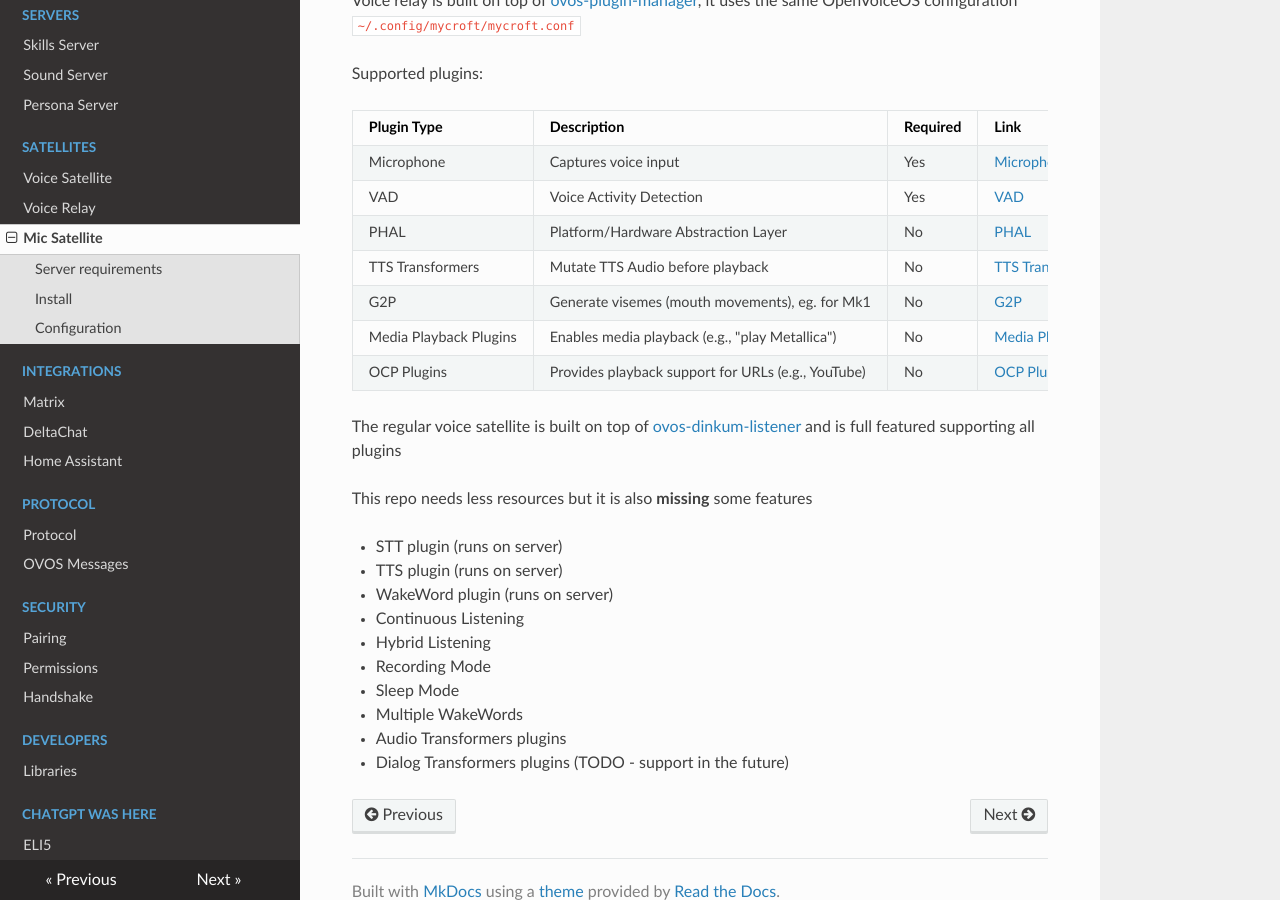
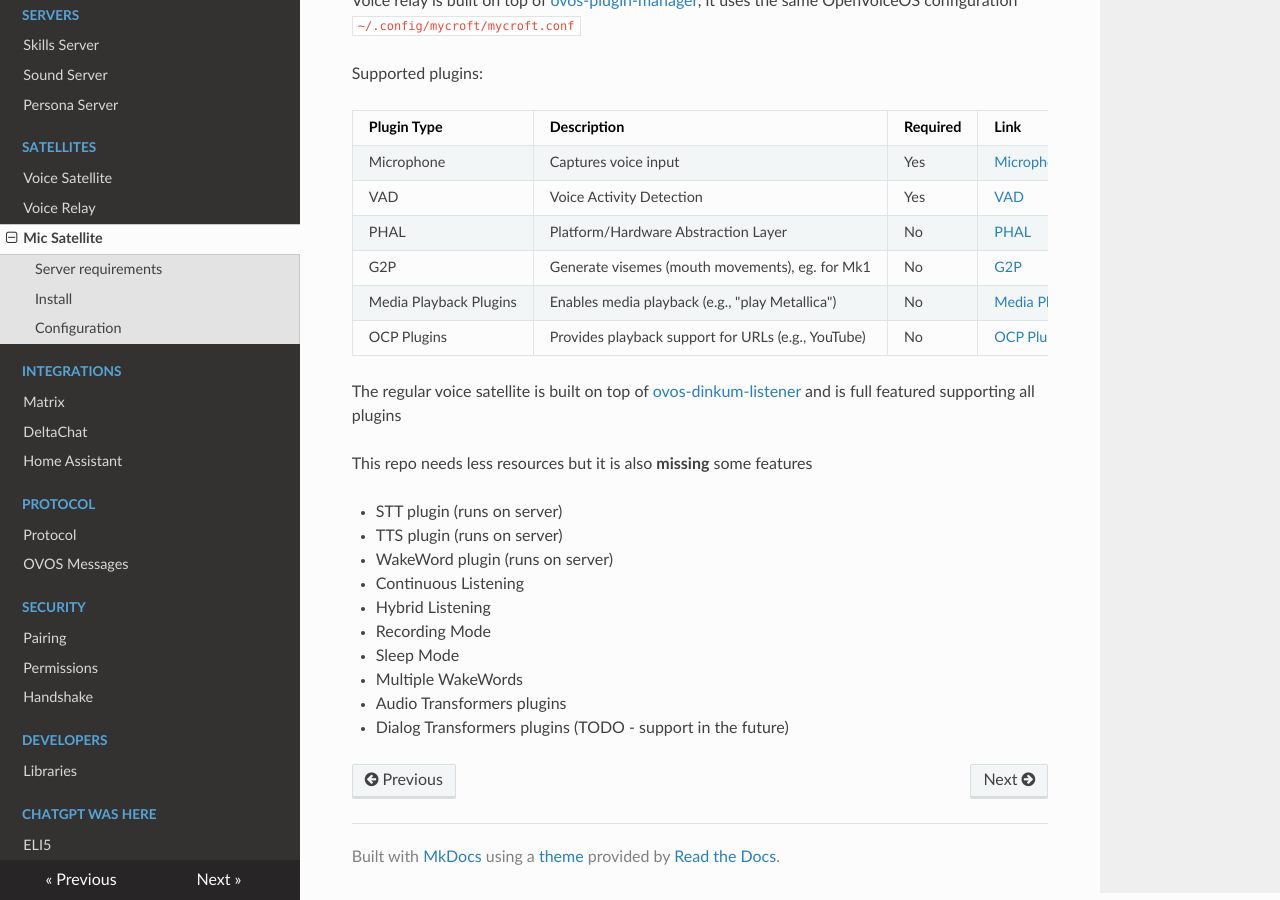
Before and after one commit to JarbasHiveMind/HiveMind-community-docs, an MkDocs documentation site: the page built from docs/07_micsat.md, in a window 1280 px wide and 900 px high, scrolled down 637 px. Built offline with MkDocs 1.6.1, drawn with Linux system fonts in a browser that asks for light colours; nearby versions of some CDN libraries.

Commit message:
fix table

```diff
--- a/docs/07_micsat.md
+++ b/docs/07_micsat.md
@@ -27,7 +27,6 @@ Supported plugins:
 | Microphone             | Captures voice input                               | Yes      | [Microphone](https://openvoiceos.github.io/ovos-technical-manual/mic_plugins/)                             |
 | VAD                    | Voice Activity Detection                           | Yes      | [VAD](https://openvoiceos.github.io/ovos-technical-manual/vad_plugins/)                                    |
 | PHAL                   | Platform/Hardware Abstraction Layer                | No       | [PHAL](https://openvoiceos.github.io/ovos-technical-manual/PHAL/)                                          |
-| TTS Transformers       | Mutate TTS Audio before playback                   | No       | [TTS Transformers](https://openvoiceos.github.io/ovos-technical-manual/audio_service/#transformer-plugins) |
 | G2P                    | Generate visemes (mouth movements), eg. for Mk1    | No       | [G2P](https://openvoiceos.github.io/ovos-technical-manual/g2p_plugins/)                                    |
 | Media Playback Plugins | Enables media playback (e.g., "play Metallica")    | No       | [Media Playback Plugins](https://openvoiceos.github.io/ovos-technical-manual/media_plugins/)               |
 | OCP Plugins            | Provides playback support for URLs (e.g., YouTube) | No       | [OCP Plugins](https://openvoiceos.github.io/ovos-technical-manual/ocp_plugins/)                            |
```
